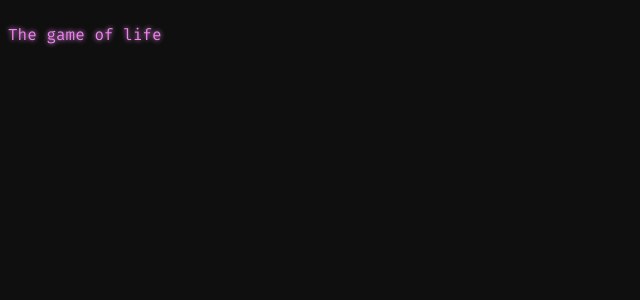
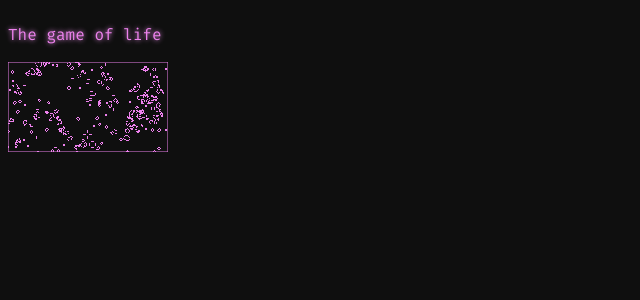
Before and after one commit to aadroher/armandadroher_name, a React app: page / in a window 1280 px wide. Shown: the top 300 px of the page, without its empty margins (0-640 px from the left). Built offline with nearby package versions, Linux system fonts and the light colour scheme.

Commit message:
Gets the bloddy projection right.

```diff
--- a/src/game-of-life/game-of-life.tsx
+++ b/src/game-of-life/game-of-life.tsx
@@ -36,11 +36,11 @@ type WorldDimensions = {
   height: number;
 };
 const worldDimensions: WorldDimensions = {
-  width: 640,
-  height: 480,
+  width: 160,
+  height: 90,
 };
 const initialNumCells = Math.floor(
-  (worldDimensions.width / 1) * (worldDimensions.height / 1) * 0.005
+  worldDimensions.width * worldDimensions.height * 0.2
 );
 
 console.log({ initialNumCells });
@@ -62,23 +62,25 @@ const getRandomCoordinates: GetRandomCoordinates = (
     getRandomInt(height),
   ]);
 
-const initialCells = createCells(getRandomCoordinates(worldDimensions, 10));
+const initialCells = createCells(
+  getRandomCoordinates(worldDimensions, initialNumCells)
+);
+console.log({ initialCells });
 const initialWorld = createWorld(initialCells);
 
 type GameOfLife = React.FunctionComponent<{}>;
 const GameOfLife: GameOfLife = () => {
   const [world, setWorld] = useState(initialWorld);
-  // useInterval(() => {
-  //   const newWorld = evolve(world);
-  //   setWorld(newWorld);
-  // }, 1000 / ticksPerSecond);
+  useInterval(() => {
+    const newWorld = evolve(world);
+    setWorld(newWorld);
+  }, 1000 / ticksPerSecond);
+
+  const aliveCells = getWorldAliveCells(world);
   return (
     <>
       <p>The game of life</p>
-      <WorldCanvas
-        aliveCells={getWorldAliveCells(world)}
-        worldDimensions={worldDimensions}
-      />
+      <WorldCanvas aliveCells={aliveCells} worldDimensions={worldDimensions} />
     </>
   );
 };
--- a/src/game-of-life/world-canvas.tsx
+++ b/src/game-of-life/world-canvas.tsx
@@ -19,13 +19,12 @@ const updateCanvas: UpdateCanvas = (
     const context = canvas.getContext('2d');
     if (context) {
       context.clearRect(0, 0, canvas.width, canvas.height);
+      context.strokeStyle = 'violet';
+      context.lineWidth = 1;
+      context.strokeRect(0, 0, canvas.width, canvas.height);
       newAliveCells.forEach(([column, row]) => {
-        console.log({ canvas });
-        console.log({ width, height });
-        console.log({ column, row });
-        const x = (column + Math.floor(width / 1)) / 1;
-        const y = (row + Math.floor(height / 1)) / 1;
-        console.log({ x, y });
+        const x = Math.floor(width / 2) + column;
+        const y = Math.floor(height / 2) - row;
         context.fillStyle = 'violet';
         context.fillRect(x, y, 1, 1);
       });
```
